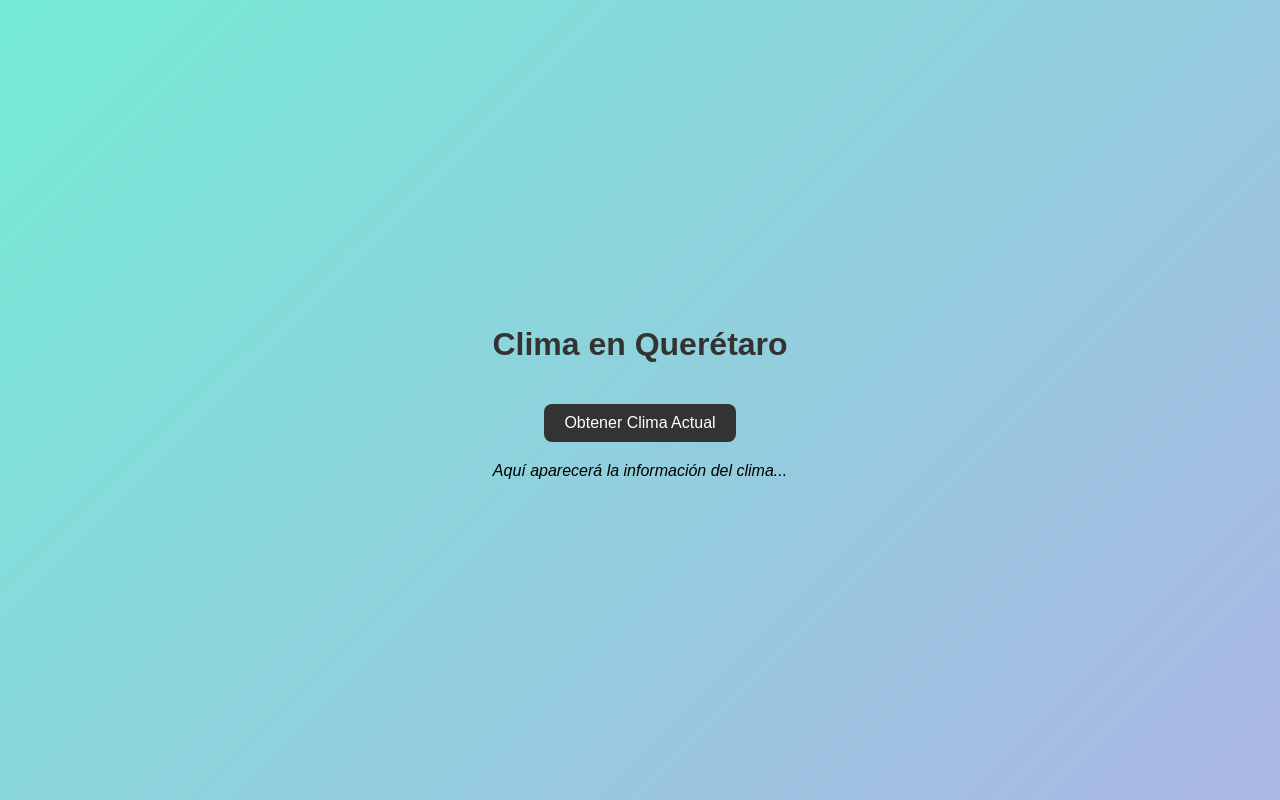
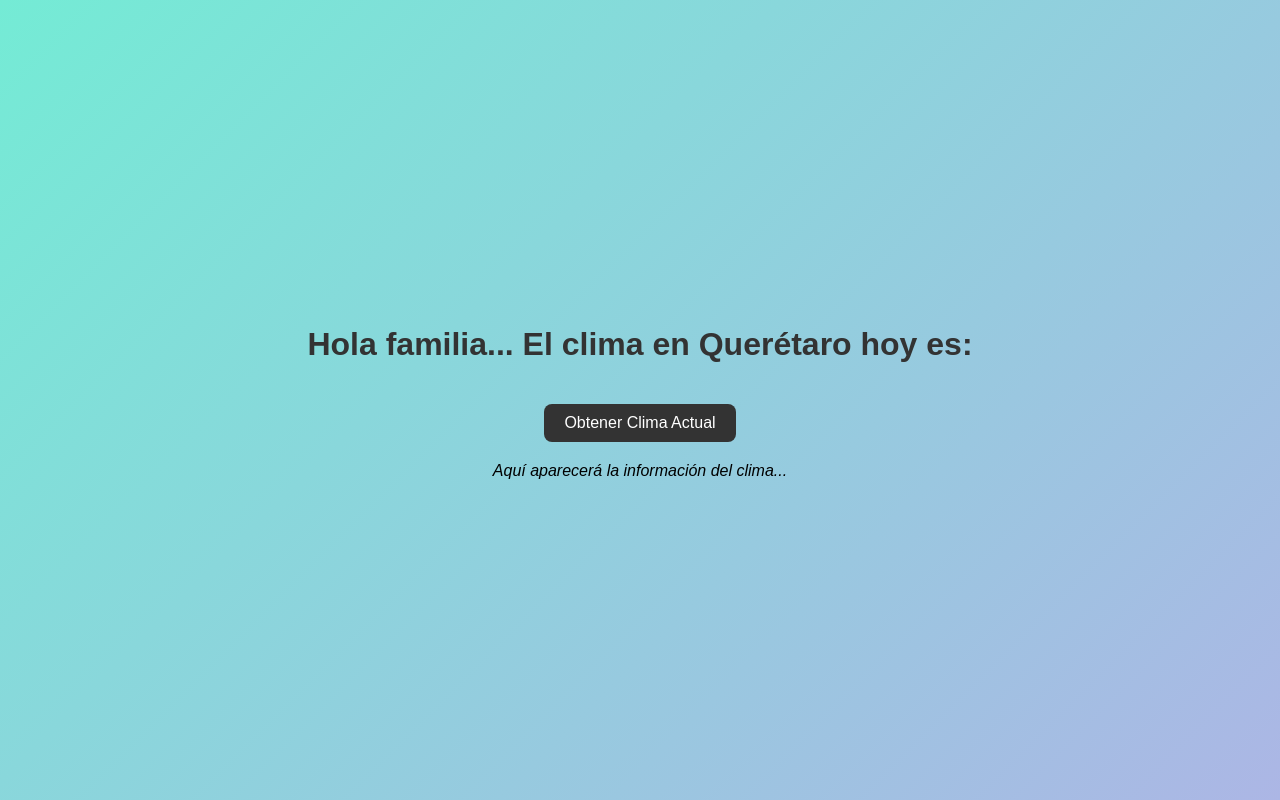
Before and after one commit to alfgomla/clima_queretaro, a plain HTML site: page index.html in a window 1280 px wide. Drawn offline with Linux system fonts and the light colour scheme.

Commit message:
Update index.html

```diff
--- a/index.html
+++ b/index.html
@@ -50,7 +50,7 @@
 </head>
 <body>
 
-    <h1 id="title">Clima en Querétaro</h1>
+    <h1 id="title">Hola familia... El clima en Querétaro hoy es:</h1>
     <button id="getWeather">Obtener Clima Actual</button>
     <p id="weather">Aquí aparecerá la información del clima...</p>
 
```
